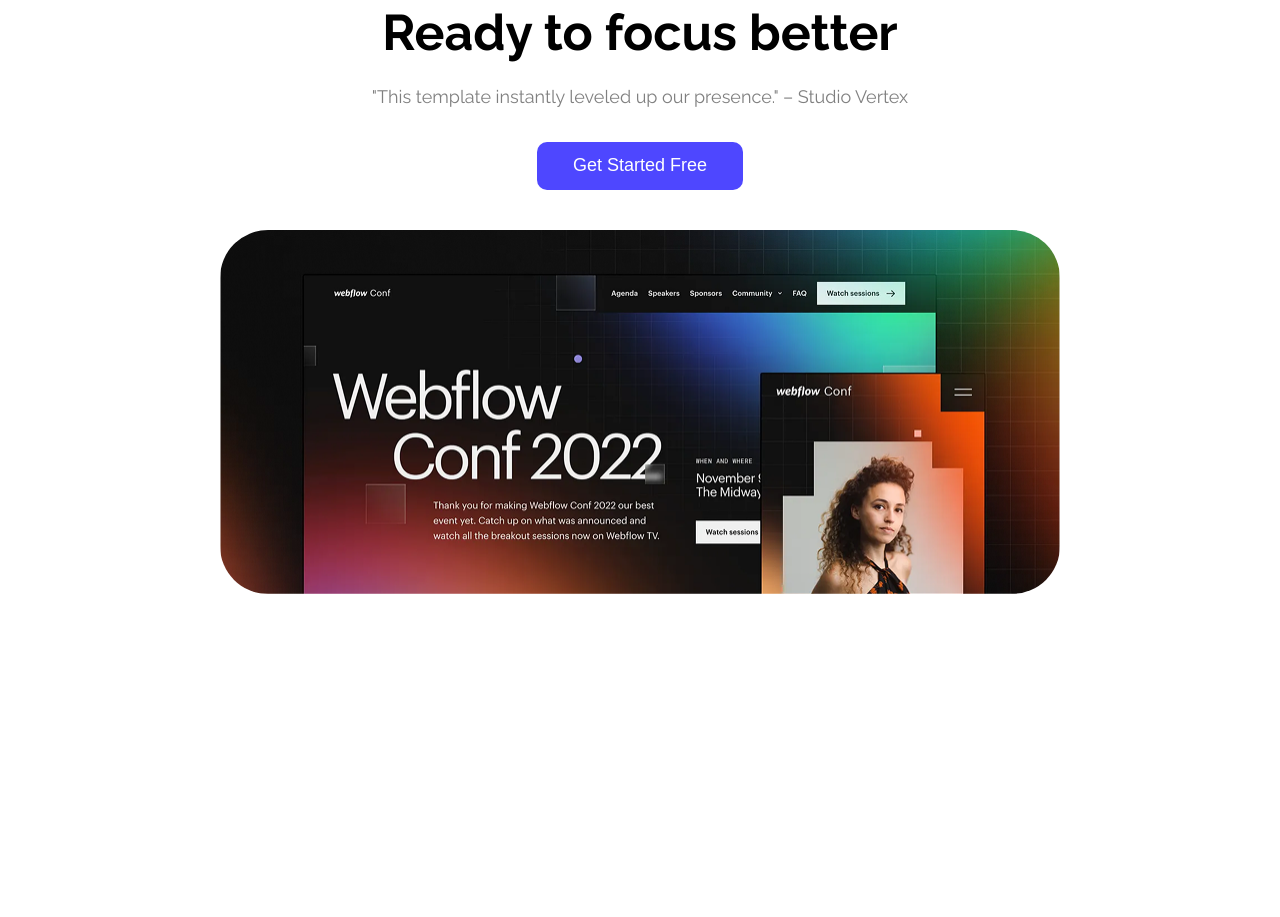
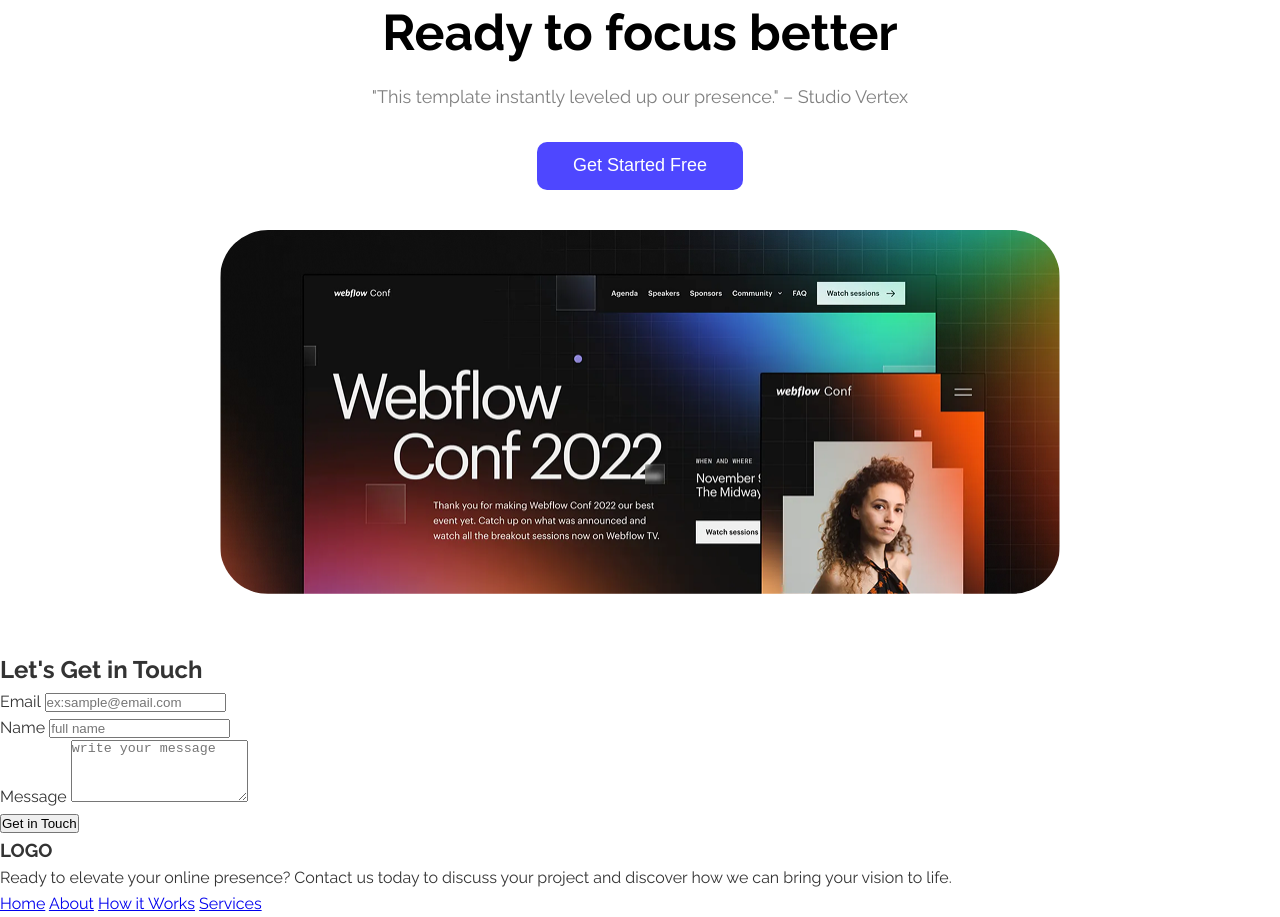
Before and after one commit to abbasyasin1n2/landing-page, a plain HTML site: page index.html in a window 1280 px wide. Shown: the part 2045-2962 px from the top of the page. Before the commit the page ends 2696 px from the top, so only its background shows below. Drawn offline with Linux system fonts and the light colour scheme.

Commit message:
added contact form

```diff
--- a/index.html
+++ b/index.html
@@ -126,11 +126,51 @@
                 <h2>Ready to focus better</h2>
                 <p>"This template instantly leveled up our presence." – Studio Vertex</p>
                 <button class="get-started-btn">Get Started Free</button>
-            </div>
-            <div class="ready-image">
-                <img src="./Assets/wc-big.png" alt="Webflow Focus Interface">
+                <div class="ready-image">
+                    <img src="./Assets/wc-big.png" alt="Webflow Focus Interface">
+                </div>
             </div>
         </div>
     </section>
+
+    <section class="contact">
+        <div class="contact-container">
+            <div class="contact-content">
+                <h2>Let's Get in Touch</h2>
+            </div>
+            <div class="contact-form">
+                <form>
+                    <div class="form-group">
+                        <label for="email">Email</label>
+                        <input type="email" id="email" placeholder="ex:sample@email.com">
+                    </div>
+                    <div class="form-group">
+                        <label for="name">Name</label>
+                        <input type="text" id="name" placeholder="full name">
+                    </div>
+                    <div class="form-group">
+                        <label for="message">Message</label>
+                        <textarea id="message" rows="4" placeholder="write your message"></textarea>
+                    </div>
+                    <button type="submit" class="contact-btn">Get in Touch</button>
+                </form>
+            </div>
+        </div>
+    </section>
+
+    <footer class="footer">
+        <div class="footer-container">
+            <div class="footer-content">
+                <h3>LOGO</h3>
+                <p>Ready to elevate your online presence? Contact us today to discuss your project and discover how we can bring your vision to life.</p>
+                <nav class="footer-nav">
+                    <a href="#home">Home</a>
+                    <a href="#about">About</a>
+                    <a href="#how-it-works">How it Works</a>
+                    <a href="#services">Services</a>
+                </nav>
+            </div>
+        </div>
+    </footer>
 </body>
 </html>
```
